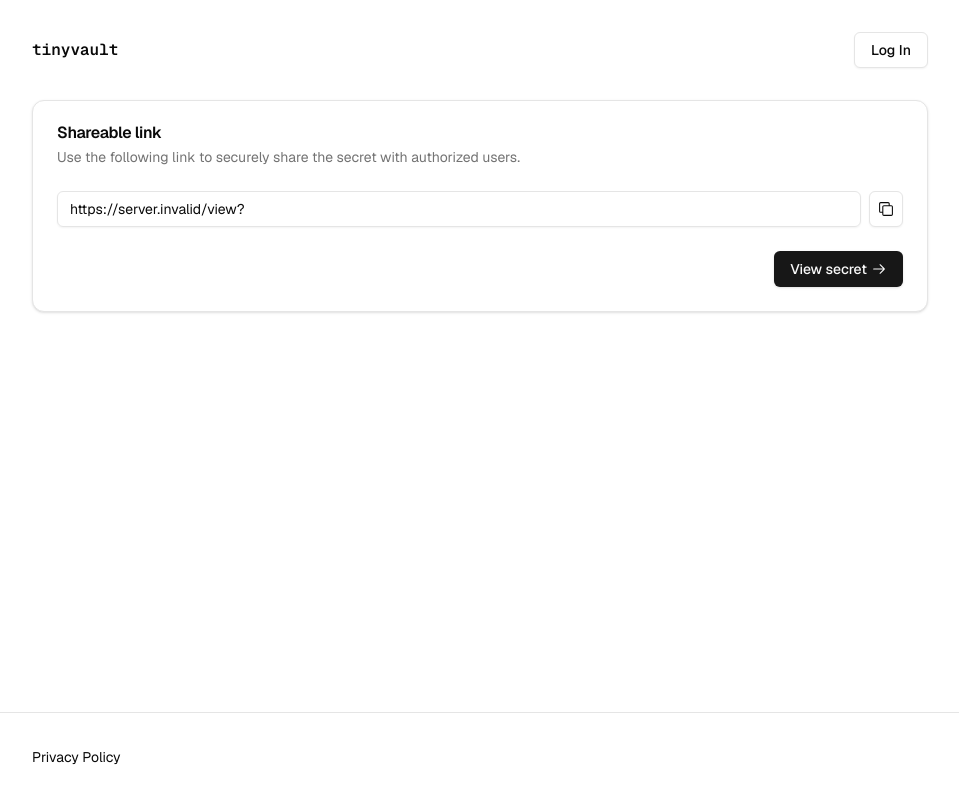
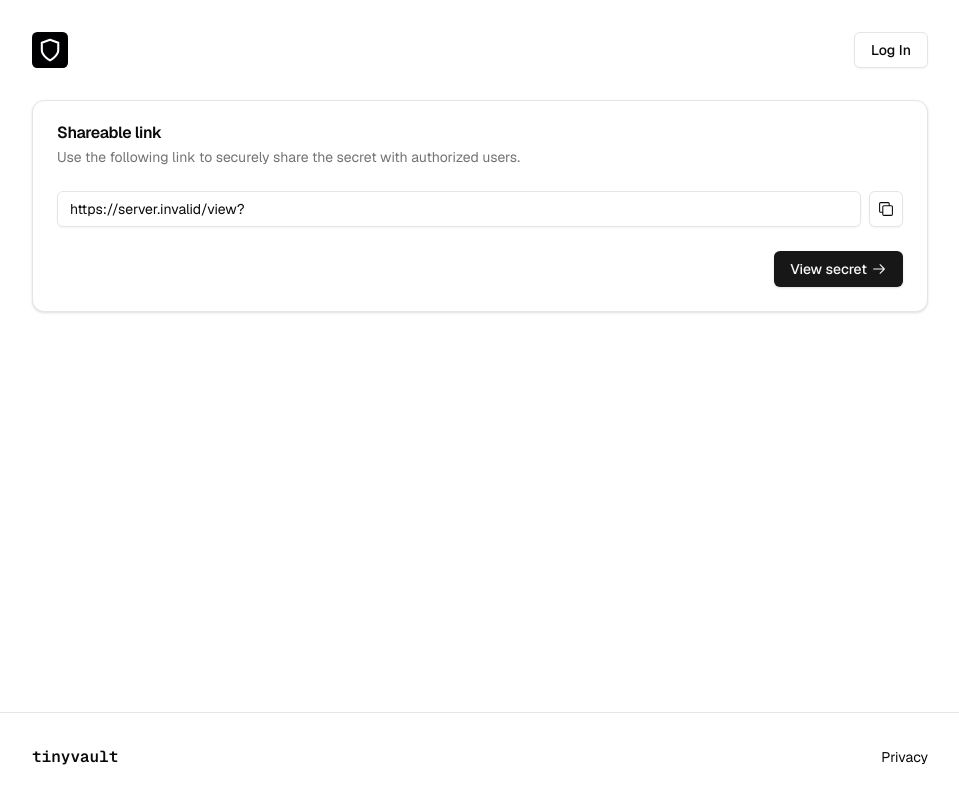
Before and after one commit to FadyMak/tinyvault, a Next.js app: page /share in a window 1280 px wide. Shown: the whole page, without its empty margins (160-1119 px from the left). Built offline with nearby package versions, Linux system fonts and the light colour scheme; no server answers.

Commit message:
chore: use logo in nav

```diff
--- a/app/layout.tsx
+++ b/app/layout.tsx
@@ -10,18 +10,20 @@ import "./globals.css"
 
 import type { Metadata } from "next"
 import Link from "next/link"
+import Image from "next/image"
 import { GeistMono } from "geist/font/mono"
 import { GeistSans } from "geist/font/sans"
 
 import { Button } from "@/components/ui/button"
 import { Toaster } from "@/components/ui/sonner"
-import { Analytics } from '@vercel/analytics/react';
+import { Analytics } from "@vercel/analytics/react"
 import { Separator } from "@/components/ui/separator"
 
 export const metadata: Metadata = {
   metadataBase: new URL(process.env.NEXT_PUBLIC_APP_URL),
   title: "tinyvault | Share secrets securely.",
-  description: "A simple and secure way to share secrets with people you trust.",
+  description:
+    "A simple and secure way to share secrets with people you trust.",
 }
 
 // all child pages and actions will run on the edge
@@ -40,10 +42,15 @@ export default function RootLayout({
     >
       <ClerkProvider>
         <body className="min-h-screen bg-background font-sans antialiased">
-          <header className="py-8 mx-auto max-w-4xl">
+          <header className="mx-auto max-w-4xl py-8">
             <div className="flex items-center justify-between">
-              <Link href="/" className="font-mono font-semibold">
-                tinyvault
+              <Link href="/">
+                <Image
+                  width={36}
+                  height={36}
+                  src="/logo.svg"
+                  alt="tinyvault logo"
+                />
               </Link>
               <div>
                 <SignedOut>
@@ -58,14 +65,24 @@ export default function RootLayout({
             </div>
           </header>
 
-          <main className="mx-auto min-h-[calc(100svh-220px)] max-w-4xl mb-8">
+          <main className="mx-auto mb-8 min-h-[calc(100svh-220px)] max-w-4xl">
             {children}
           </main>
 
           <Separator />
 
-          <footer className="mx-auto max-w-4xl py-8">
-            <Link href="/privacy" className="text-sm">Privacy Policy</Link>
+          <footer className="mx-auto flex max-w-4xl justify-between py-8">
+            <div>
+              <Link href="/" className="font-mono font-semibold">
+                tinyvault
+              </Link>
+            </div>
+
+            <div>
+              <Link href="/privacy" className="text-sm">
+                Privacy
+              </Link>
+            </div>
           </footer>
 
           <Toaster />
--- a/package.json
+++ b/package.json
@@ -32,15 +32,15 @@
   "devDependencies": {
     "@ianvs/prettier-plugin-sort-imports": "^4.2.1",
     "@tailwindcss/typography": "^0.5.12",
-    "@types/node": "^20.12.3",
+    "@types/node": "^20.12.5",
     "@types/react": "^18.2.74",
-    "@types/react-dom": "^18.2.23",
+    "@types/react-dom": "^18.2.24",
     "autoprefixer": "^10.4.19",
     "eslint": "^8.57.0",
     "eslint-config-next": "14.1.4",
     "postcss": "^8.4.38",
     "prettier-plugin-tailwindcss": "^0.5.13",
     "tailwindcss": "^3.4.3",
-    "typescript": "^5.4.3"
+    "typescript": "^5.4.4"
   }
 }
```
Also changed, not shown: public/logo.svg (added), 1 other file (tests, documents, lock files or other folders).
